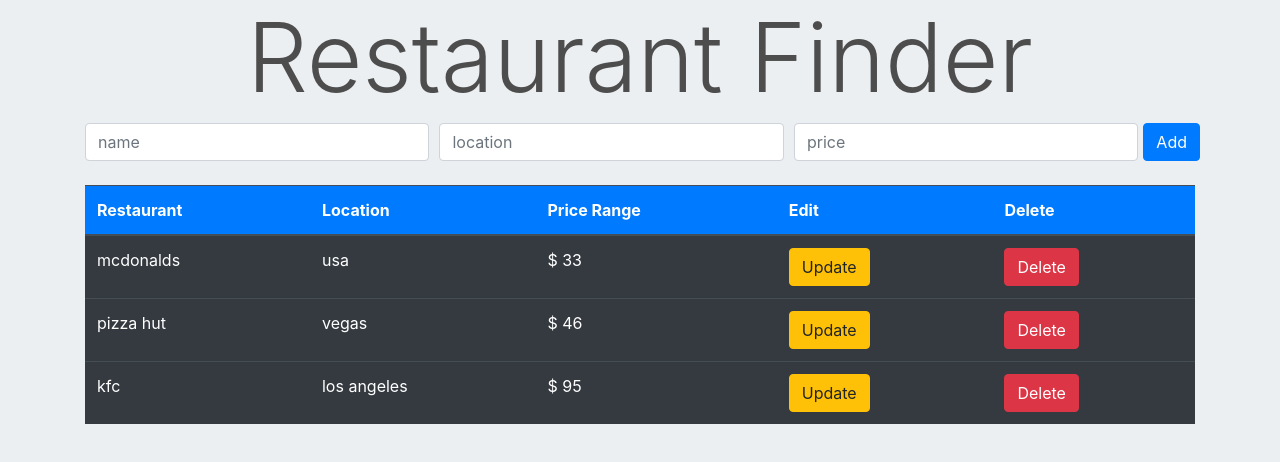
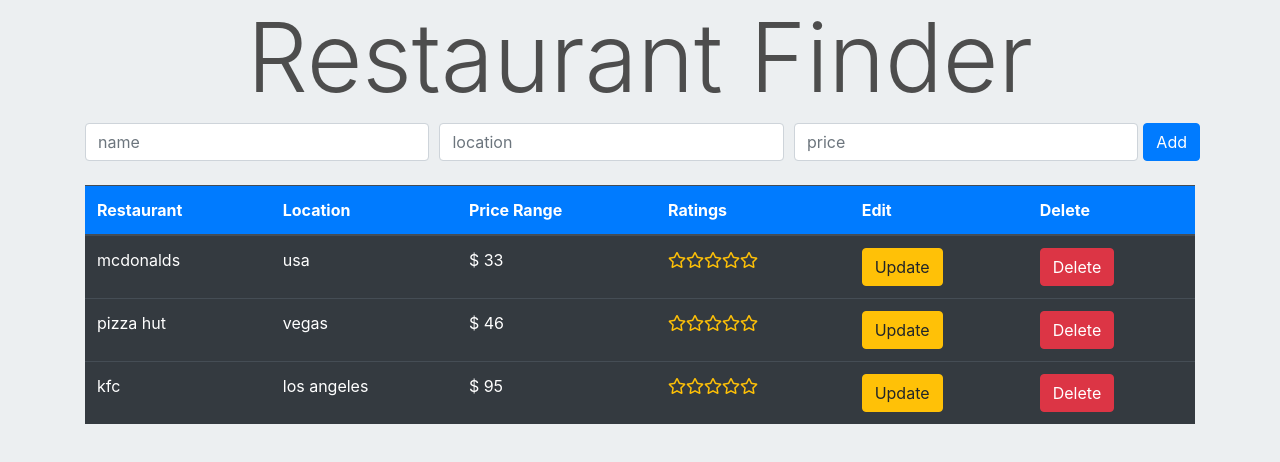
Before and after one commit to saalikmubeen/PERN-STACK--CLIENT, a React (Create React App) app: page / in a window 1280 px wide. Shown: the top 462 px of the page. Built offline with nearby package versions, Linux system fonts and the light colour scheme; no server answers.

Commit message:
added starRating component

```diff
--- /dev/null
+++ b/src/components/RatingStar.js
@@ -0,0 +1,19 @@
+import React from "react";
+
+
+const RatingStar = ({ rating }) => {
+  //rating =4
+  const stars = [];
+  for (let i = 1; i <= 5; i++) {
+    if (i <= rating) {
+      stars.push(<i key={i} className="fas fa-star text-warning"></i>);
+    } else if (i === Math.ceil(rating) && !Number.isInteger(rating)) {
+      stars.push(<i key={i} className="fas fa-star-half-alt text-warning"></i>);
+    } else {
+      stars.push(<i key={i} className="far fa-star text-warning"></i>);
+    }
+  }
+  return <>{stars}</>;
+};
+
+export default RatingStar;
--- a/src/components/RestaurantList.js
+++ b/src/components/RestaurantList.js
@@ -2,6 +2,7 @@
 import {withRouter} from "react-router-dom";
 import {RestaurantContext} from "../contexts/RestaurantContext";
 import Restaurant from "../apis/restaurant";
+import RatingStar from "../components/RatingStar";
 
 function RestaurantList(props) {
      var {restaurants, dispatch} = useContext(RestaurantContext);
@@ -30,6 +31,7 @@
               <th scope="col">Restaurant</th>
               <th scope="col">Location</th>
               <th scope="col">Price Range</th>
+              <th scope="col">Ratings</th>
               <th scope="col">Edit</th>
               <th scope="col">Delete</th>
             </tr>
@@ -45,6 +47,7 @@
                     <td>{restaurant.name}</td>
                     <td>{restaurant.location}</td>
                     <td>$ {restaurant.price_range}</td>
+                    <td><RatingStar rating={restaurant.avg_rating}/></td>
                     <td>
                       <button
                         onClick={(e) => handleUpdate(e, restaurant.id)}
```
